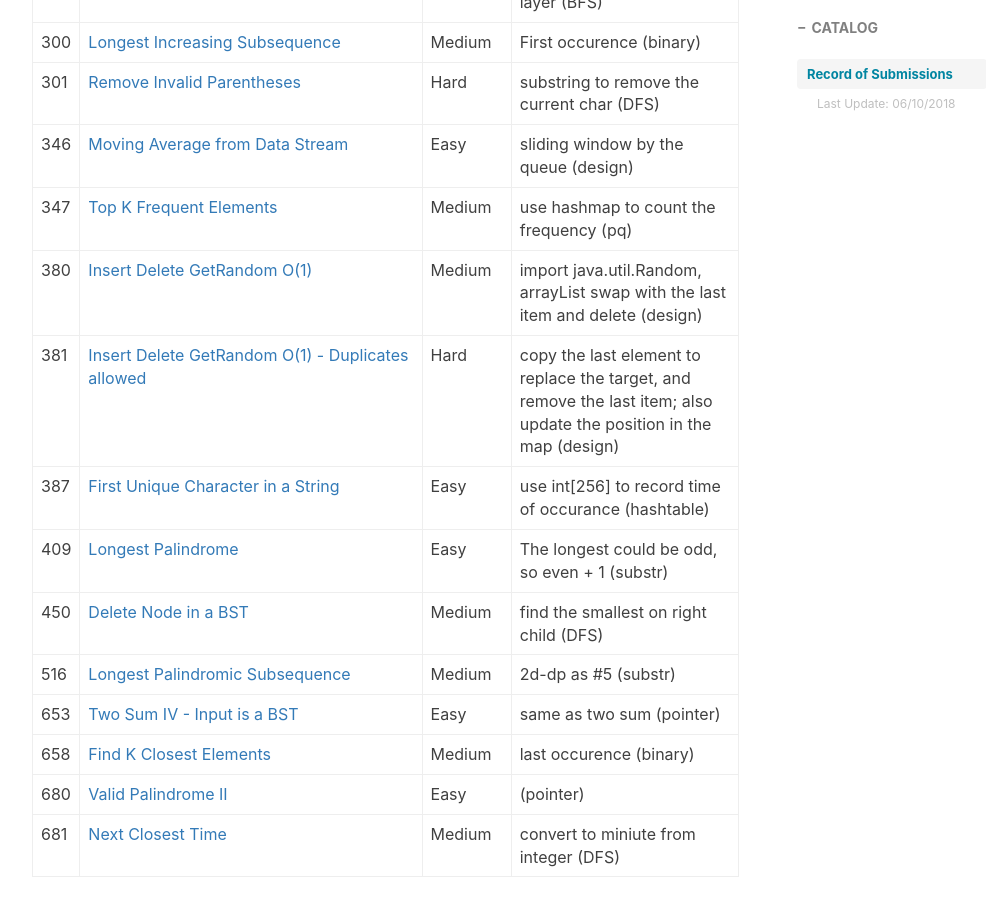
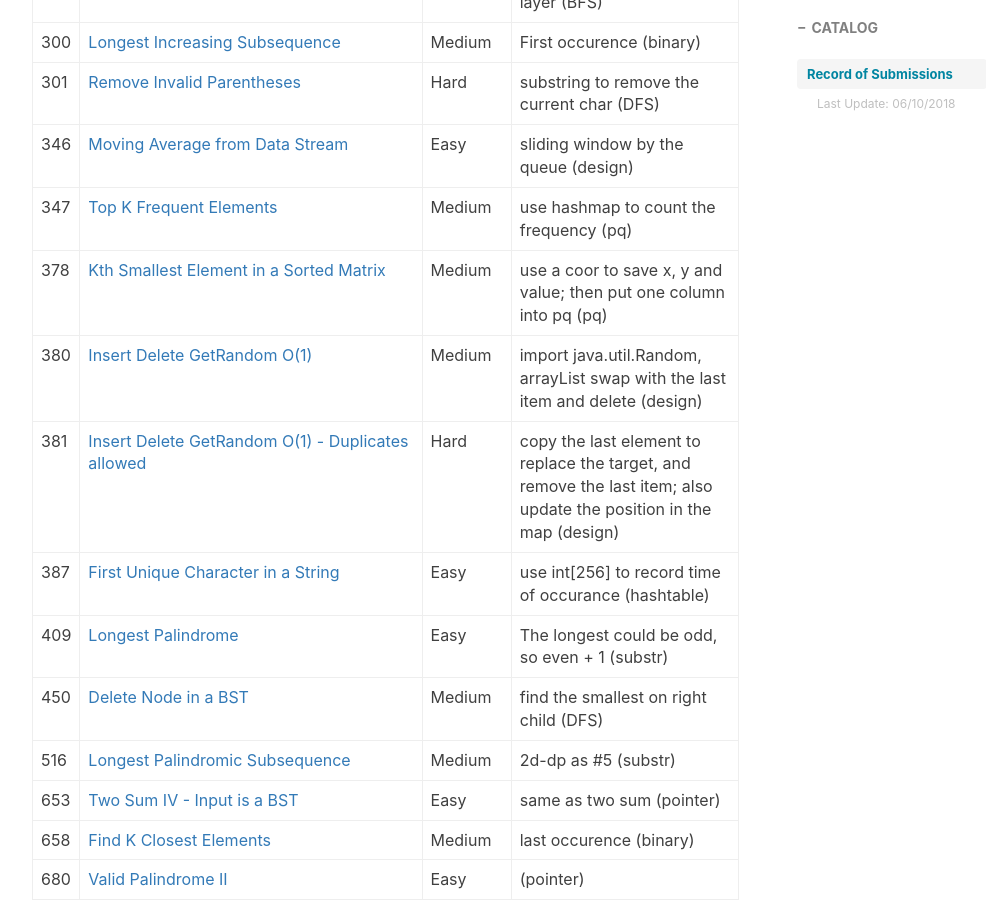
Before and after one commit to ly16/ly16.github.io, a Jekyll site: the page built from _posts/2018-05-18-leetcode-record-round1.md, in a window 1280 px wide and 900 px high, scrolled down 7392 px. Shown: the whole window, without its empty margins (233-1219 px from the left). Built offline with Jekyll 4.4.1, drawn with Linux system fonts in a browser that asks for light colours; nearby versions of some CDN libraries; comment, search, counter and statistics services are not loaded.

Commit message:
Update 2018-05-18-leetcode-record-round1.md

```diff
--- a/_posts/2018-05-18-leetcode-record-round1.md
+++ b/_posts/2018-05-18-leetcode-record-round1.md
@@ -124,6 +124,7 @@ tags:
 |301|[Remove Invalid Parentheses](https://github.com/ly16/LC-Practice/blob/master/Remove%20Invalid%20Parentheses.java)|Hard| substring to remove the current char (DFS)|
 |346|[Moving Average from Data Stream](https://github.com/ly16/LC-Practice/blob/master/Moving%20Average%20from%20Data%20Stream.java)|Easy|sliding window by the queue (design)|
 |347|[Top K Frequent Elements](https://github.com/ly16/LC-Practice/blob/master/Top%20K%20Frequent%20Elements.java)|Medium|use hashmap to count the frequency (pq)|
+|378|[Kth Smallest Element in a Sorted Matrix](https://github.com/ly16/LC-Practice/blob/master/Kth%20Smallest%20Element%20in%20a%20Sorted%20Matrix.java)|Medium|use a coor to save x, y and value; then put one column into pq (pq)|
 |380|[Insert Delete GetRandom O(1)](https://github.com/ly16/LC-Practice/blob/master/Insert%20Delete%20GetRandom%20O(1).java)|Medium|import java.util.Random, arrayList swap with the last item and delete (design)|
 |381|[Insert Delete GetRandom O(1) - Duplicates allowed](https://github.com/ly16/LC-Practice/blob/master/Insert%20Delete%20GetRandom%20O(1)%20-%20Duplicates%20allowed.java)|Hard|copy the last element to replace the target, and remove the last item; also update the position in the map (design)|
 |387|[First Unique Character in a String](https://github.com/ly16/LC-Practice/blob/master/First%20Unique%20Character%20in%20a%20String.java)|Easy|use int[256] to record time of occurance (hashtable)|
```
